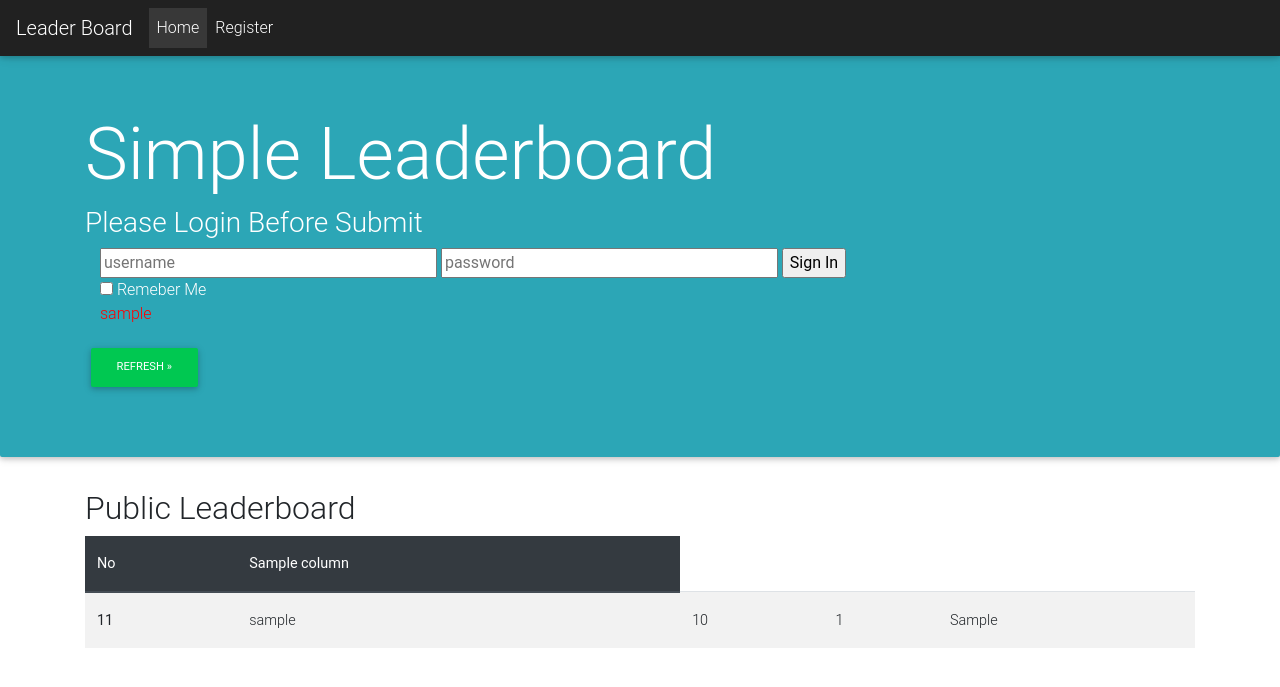
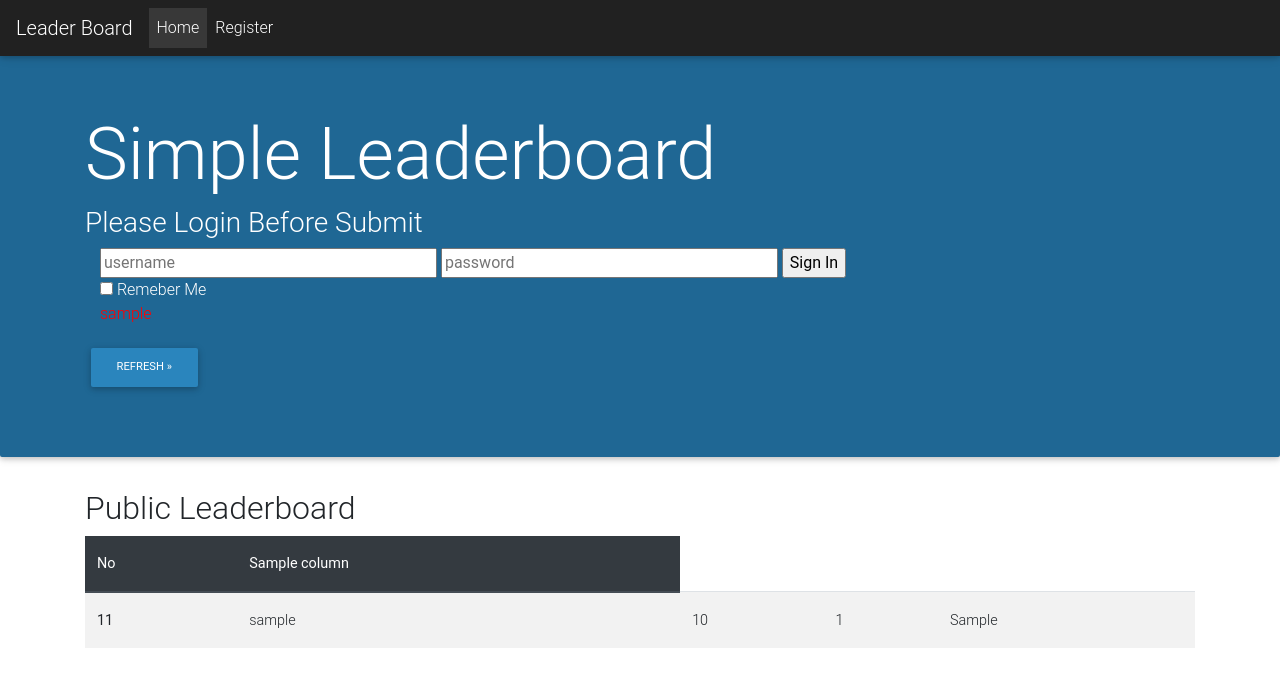
Before and after one commit to vindruid/flask_leaderboard, a Flask app: template templates/index.html in a window 1280 px wide. Shown: the top 687 px of the page. Run offline with Flask 2, Linux system fonts and the light colour scheme; tables that the repository leaves empty hold one stand-in row (values such as "Sample post"); the template is opened without the code that fills it: values that come from a table or form of the project are taken from there, most other values are stand-ins (such as "Sample title", 1, 10 or a date in 2020); parts of the project's set-up code (start-up, migrations or seed data) failed here and were passed over; some libraries are stand-ins or nearby versions.

Commit message:
change layout

```diff
--- a/scorer.py
+++ b/scorer.py
@@ -22,6 +22,7 @@ class Scorer():
 
         # if input length not same, return None
         if len(df_key) != len(df_submission):
+            print(len(df_key), len(df_submission))
             return ("NOT SAME LENGTH", None)
 
         df_merged = df_key.merge(df_submission, how ='inner',
--- a/templates/index.html
+++ b/templates/index.html
@@ -31,13 +31,18 @@
                 <li class="nav-item">
                     <a class="nav-link" href="{{ url_for('register_page') }}">Register</a>
                 </li>
+                {% if current_user.username == 'admin' %}
+                <li class="nav-item">
+                    <a class="nav-link" href="/admin">**ADMIN**</a>
+                </li>
+                {% endif %}
             </ul>
         </div>
     </nav>
     <br />
     <br />
 
-    <div class="jumbotron" style="background:#2ca6b6;color:#fff">
+    <div class="jumbotron" style="background:#1f6794;color:#fff">
         <div class="container">
             <h2 class="display-3">Simple Leaderboard</h2>
 
@@ -87,7 +92,7 @@
             </div>
             {% endif %}
 
-            <a class="btn btn-success waves-effect btn-md" href="/" role="button">Refresh &raquo;</a>
+            <a class="btn waves-effect btn-md" style="background:#2a85bd;color:#fff" href="/" role="button">Refresh &raquo;</a>
             {% if current_user.is_authenticated %}
             <a class="btn btn-success waves-effect btn-md" href="{{ url_for('logout') }}" role="button">Log Out
                 &raquo;</a>
--- a/templates/register.html
+++ b/templates/register.html
@@ -36,7 +36,7 @@
     </nav>
     <br />
     <br />
-    <div class="jumbotron" style="background:#2ca6b6;color:#fff">
+    <div class="jumbotron" style="background:#1f6794;color:#fff">
         <div class="container">
             <h2 class="display-3">Registration Form</h2>
 
```
Also changed, not shown: templates/layout_deletesoon.html (renamed from templates/layout.html).
